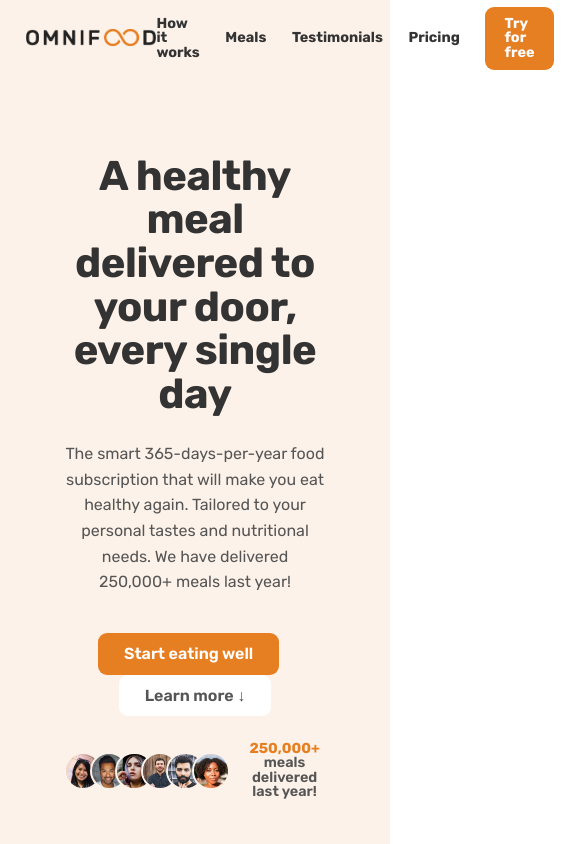
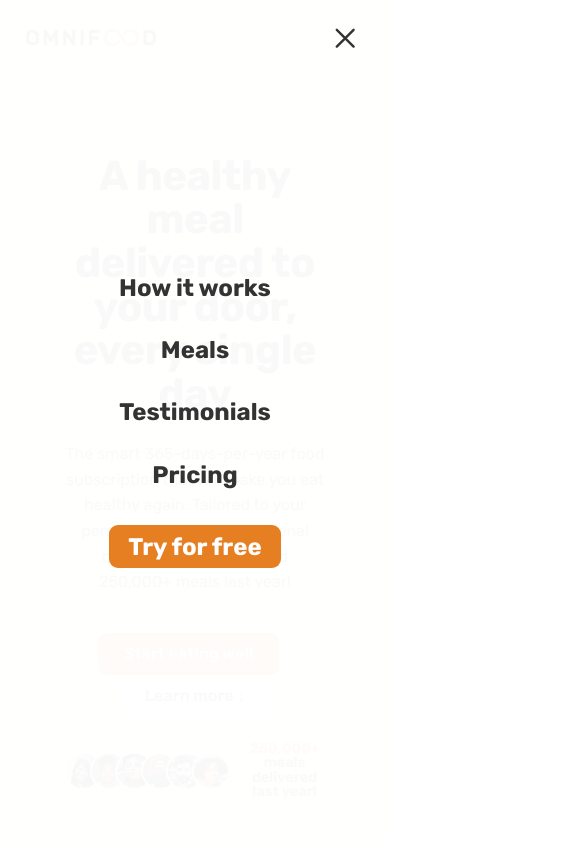
Before and after one commit to kunal117/omnifood, a plain HTML site: page index.html in a window 390 px wide. Shown: the top 844 px of the page, 585 px wide, since content can reach past the window. Drawn offline with nearby package versions, Linux system fonts and the light colour scheme.

Commit message:
building the mobile navigation

```diff
--- a/general.css
+++ b/general.css
@@ -67,6 +67,7 @@ html {
   /* 10px / 16px = 0.625 = 62.5% */
   /* Percentage of user's browser font-size setting */
   font-size: 62.5%;
+  overflow-x: hidden;
 }
 
 body {
@@ -74,6 +75,7 @@ body {
   line-height: 1;
   font-weight: 400;
   color: #555;
+  overflow-x: hidden;
 }
 
 /**************************/
--- a/index.html
+++ b/index.html
@@ -22,7 +22,7 @@
     <title>Healthy-meal</title>
   </head>
   <body>
-    <header class="header">
+    <header class="header nav-open">
       <a href="#">
         <img class="logo" alt="Omnifood logo" src="img/omnifood-logo.png" />
       </a>
@@ -35,6 +35,14 @@
           <li><a class="main-nav-link nav-cta" href="#">Try for free</a></li>
         </ul>
       </nav>
+
+      <button class="btn-mobile-nav">
+        <ion-icon
+          name="reorder-three-outline"
+          class="icon-mobile-nav"
+        ></ion-icon>
+        <ion-icon name="close-outline" class="icon-mobile-nav"></ion-icon>
+      </button>
     </header>
     <main>
       <section class="section-hero">
--- a/queries.css
+++ b/queries.css
@@ -35,7 +35,7 @@
   }
 }
 
-@media (max-width: 64em) {
+@media (max-width: 59em) {
   html {
     font-size: 50%;
   }
@@ -79,4 +79,62 @@
   .gallery {
     grid-template-columns: repeat(6, 1fr);
   }
+
+  .cta {
+    grid-template-columns: 3fr 2fr;
+  }
+
+  .cta-form {
+    grid-template-columns: 1fr;
+  }
+
+  .btn-form {
+    margin-top: 1.2rem;
+  }
+
+  .btn-mobile-nav {
+    display: block;
+  }
+
+  .nav-open .main-nav {
+    opacity: 1;
+    pointer-events: auto;
+    visibility: visible;
+    transform: translateX(0);
+  }
+
+  .main-nav {
+    background-color: rgba(255, 255, 255, 0.97);
+    position: absolute;
+    top: 0;
+    left: 0;
+    width: 100%;
+    height: 100vh;
+    display: flex;
+    align-items: center;
+    justify-content: center;
+    opacity: 0;
+    transform: translateX(100%);
+    transition: all 0.5s ease-in-out;
+    pointer-events: none;
+    visibility: hidden;
+  }
+
+  .nav-open .icon-mobile-nav[name="close-outline"] {
+    display: block;
+  }
+
+  .nav-open .icon-mobile-nav[name="reorder-three-outline"] {
+    display: none;
+  }
+
+  .main-nav-list {
+    flex-direction: column;
+    gap: 4.8rem;
+  }
+
+  .main-nav-link:link,
+  .main-nav-link:visited {
+    font-size: 3rem;
+  }
 }
--- a/style.css
+++ b/style.css
@@ -114,6 +114,7 @@
   /* Because we want header to be sticky later */
   height: 9.6rem;
   padding: 0 4.8rem;
+  position: relative;
 }
 
 .logo {
@@ -153,6 +154,24 @@
 .main-nav-link.nav-cta:hover,
 .main-nav-link.nav-cta:active {
   background-color: #cf711f;
+}
+
+/* Mobile Nav */
+
+.btn-mobile-nav {
+  border: none;
+  background: none;
+  cursor: pointer;
+  display: none;
+}
+.icon-mobile-nav {
+  height: 4.8rem;
+  width: 4.8rem;
+  color: #333;
+}
+
+.icon-mobile-nav[name="close-outline"] {
+  display: none;
 }
 
 /* FEATURE SECTION */
```
